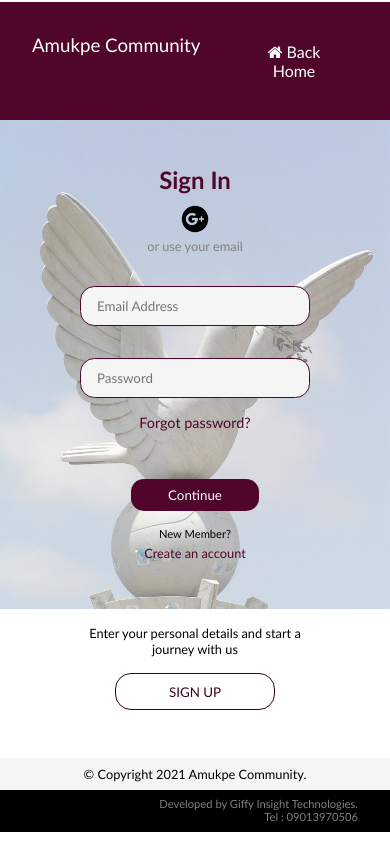
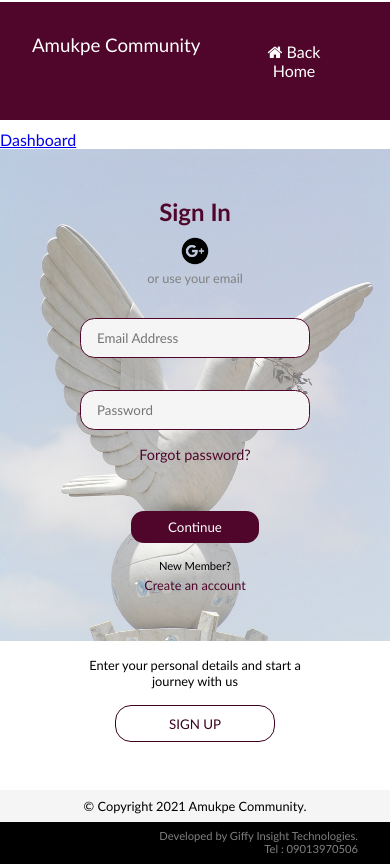
Before and after one commit to giffybae/react-project, a React (Create React App) app: page /login in a window 390 px wide. Built offline with nearby package versions, Linux system fonts and the light colour scheme.

Commit message:
made changes

```diff
--- a/src/App.css
+++ b/src/App.css
@@ -161,7 +161,7 @@
     .registration-container {
         flex-direction: column-reverse;
         width: 100%;
-        padding-top: 6rem;
+        padding-top: 8rem;
         margin-top: .1rem;
         margin-bottom: 2rem;
     }
```
